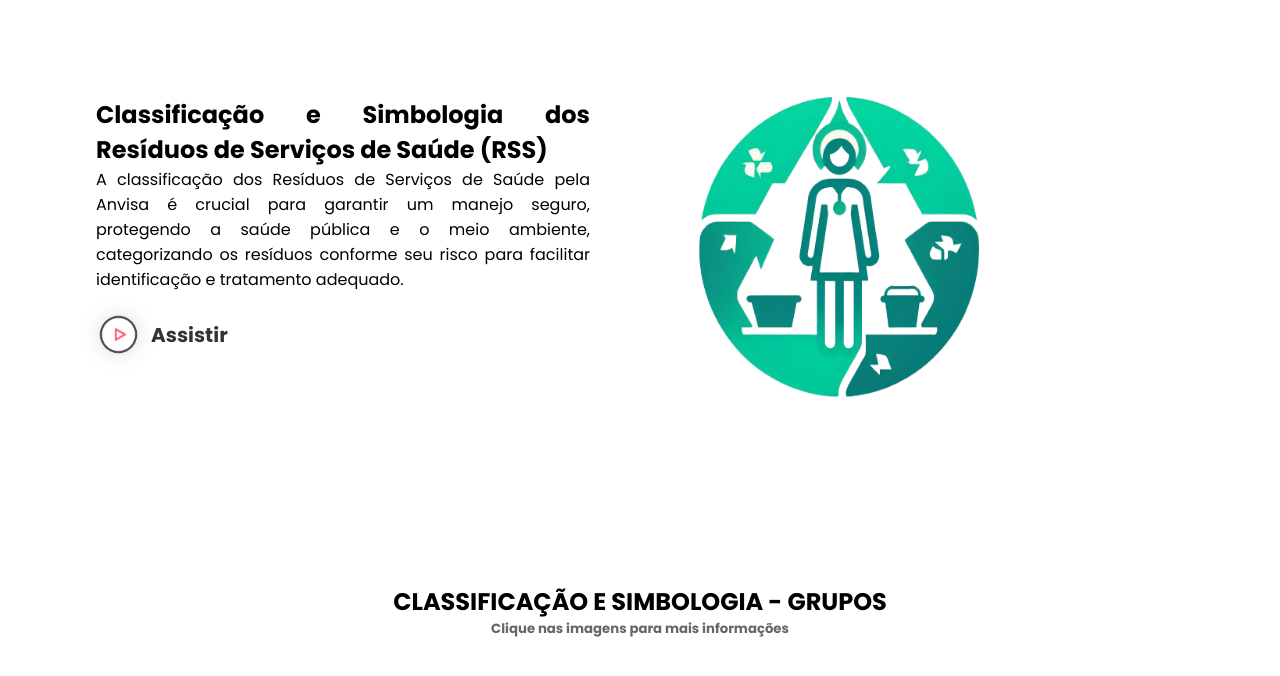
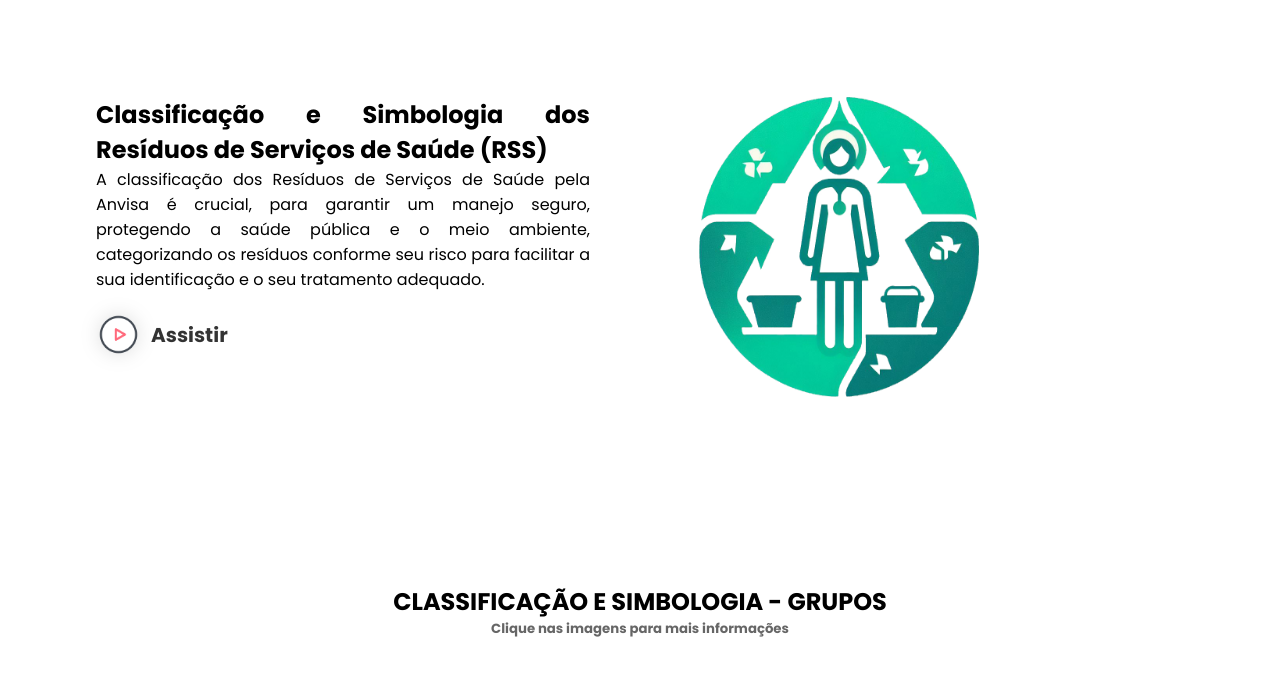
Before and after one commit to Vaconer/DescarteCorretodeRSS, a plain HTML site: page pages/classificacao/classificacao.html in a window 1280 px wide. Shown: the part 124-800 px from the top of the page. Drawn offline with nearby package versions, Linux system fonts and the light colour scheme; a script that the page names is missing; files whose address does not match are found by name.

Commit message:
Classificação

```diff
--- a/pages/classificacao/classificacao.html
+++ b/pages/classificacao/classificacao.html
@@ -45,9 +45,9 @@
         <div class="container">
             <div class="apresentacao">
                 <h1>Classificação e Simbologia dos Resíduos de Serviços de Saúde (RSS)</h1>
-                <p>A classificação dos Resíduos de Serviços de Saúde pela Anvisa é crucial para garantir um manejo
+                <p>A classificação dos Resíduos de Serviços de Saúde pela Anvisa é crucial, para garantir um manejo
                     seguro, protegendo a saúde pública e o meio ambiente, categorizando os resíduos conforme seu risco
-                    para facilitar identificação e tratamento adequado.</p>
+                    para facilitar a sua identificação e o seu tratamento adequado.</p>
                 <div class="play">
                     <img src="../../images/icon/play.png" alt="play">
                     <span><a href="https://www.youtube.com/watch?v=Q999Irrwpuk" target="_blank">Assistir</a></span>
```
